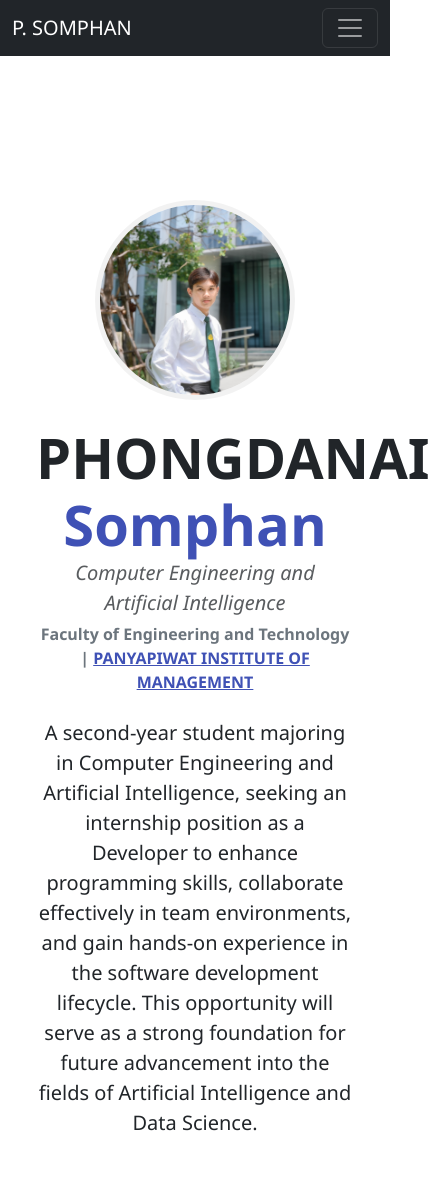
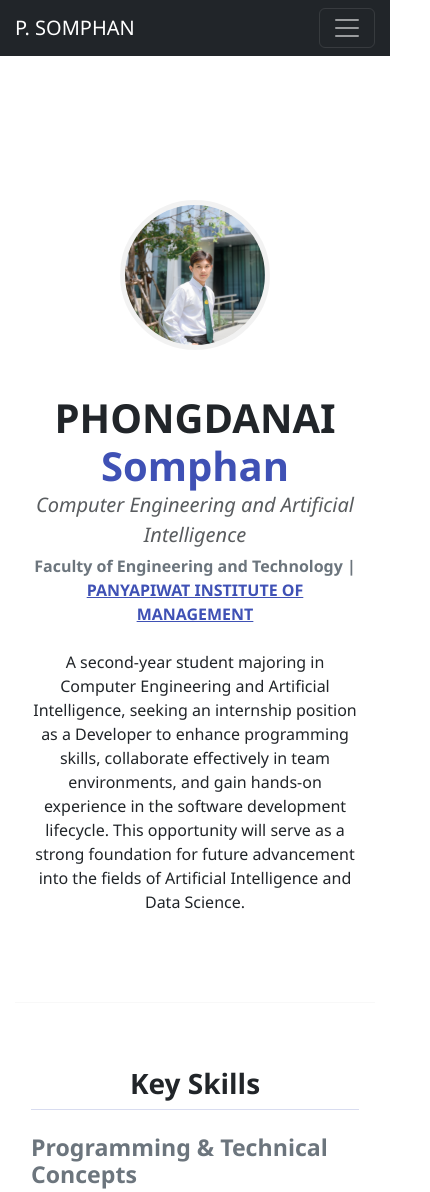
Before and after one commit to Phongdaani08/resume, a plain HTML site: page index.html in a window 390 px wide. Shown: the top 1192 px of the page, 430 px wide, since content can reach past the window. Drawn offline with nearby package versions, Linux system fonts and the light colour scheme.

Commit message:
Implement media queries for mobile and tablet styles
Added media queries for responsive design adjustments.

```diff
--- a/CSS/styles.css
+++ b/CSS/styles.css
@@ -103,3 +103,79 @@ a:hover {
     color: #2c3a81 !important;
     text-decoration: none !important; /* <--- เอาขีดเส้นใต้ออกเมื่อชี้ */
 }
+
+/* ======================================================== */
+/* 9. MEDIA QUERIES (ปรับความสวยงามสำหรับ Mobile และ Tablet) */
+/* โค้ดส่วนนี้จะไม่เปลี่ยนแปลงสไตล์หลักที่คุณกำหนดไว้ แต่จะปรับแค่ขนาด/การจัดวางเท่านั้น */
+/* ======================================================== */
+
+/* เมื่อหน้าจอมีความกว้างน้อยกว่า 992px (Tablet และ Mobile) */
+@media (max-width: 991.98px) {
+    /* ปรับระยะห่างด้านข้างของเนื้อหาหลัก */
+    .container-lg {
+        padding-left: 15px !important;
+        padding-right: 15px !important;
+    }
+}
+
+
+/* เมื่อหน้าจอมีความกว้างน้อยกว่า 768px (Mobile Devices) */
+@media (max-width: 767.98px) {
+
+    /* 1. ส่วนหัว (Header) */
+    .resume-header {
+        padding-left: 1rem !important;
+        padding-right: 1rem !important;
+    }
+
+    /* ปรับขนาดตัวอักษรของชื่อ-นามสกุล (h1) ให้เล็กลง เพื่อไม่ให้ล้นจอ */
+    .display-3 {
+        font-size: 2.5rem;
+        text-align: center !important;
+    }
+    .resume-header .lead {
+        text-align: center !important;
+    }
+
+    /* จัดให้รูปโปรไฟล์อยู่ตรงกลางด้านบน */
+    .img-profile {
+        width: 150px;
+        height: 150px;
+        margin: 0 auto 20px auto; /* จัดกลางและเพิ่มระยะห่างด้านล่าง */
+        display: block;
+    }
+
+    /* ปรับขนาดตัวอักษรของประวัติย่อให้เล็กลง */
+    .resume-header p.mt-4.fs-5 {
+        font-size: 1rem !important;
+        text-align: center !important;
+    }
+
+    /* 2. หัวข้อ (Sections) */
+    .section-title {
+        font-size: 1.75rem;
+        text-align: center !important; /* จัดให้อยู่ตรงกลางบนมือถือ */
+    }
+
+    /* 3. รายการต่างๆ (Employment/Education Item) */
+    .resume-item {
+        /* ลบเส้นแบ่งด้านซ้ายและ Padding บนมือถือ */
+        border-left: none;
+        padding-left: 0;
+        margin-left: 0;
+        padding-bottom: 15px;
+        border-bottom: 1px solid rgba(0, 0, 0, 0.05); /* แทนด้วยเส้นแบ่งด้านล่าง */
+    }
+
+    /* จัดให้วันที่อยู่บรรทัดใหม่แทนที่จะอยู่ด้านขวา */
+    .resume-date {
+        display: block;
+        margin-top: 5px;
+        font-style: italic;
+    }
+
+    /* 4. Contact List */
+    .contact-list li {
+        font-size: 0.95rem;
+    }
+}
```
